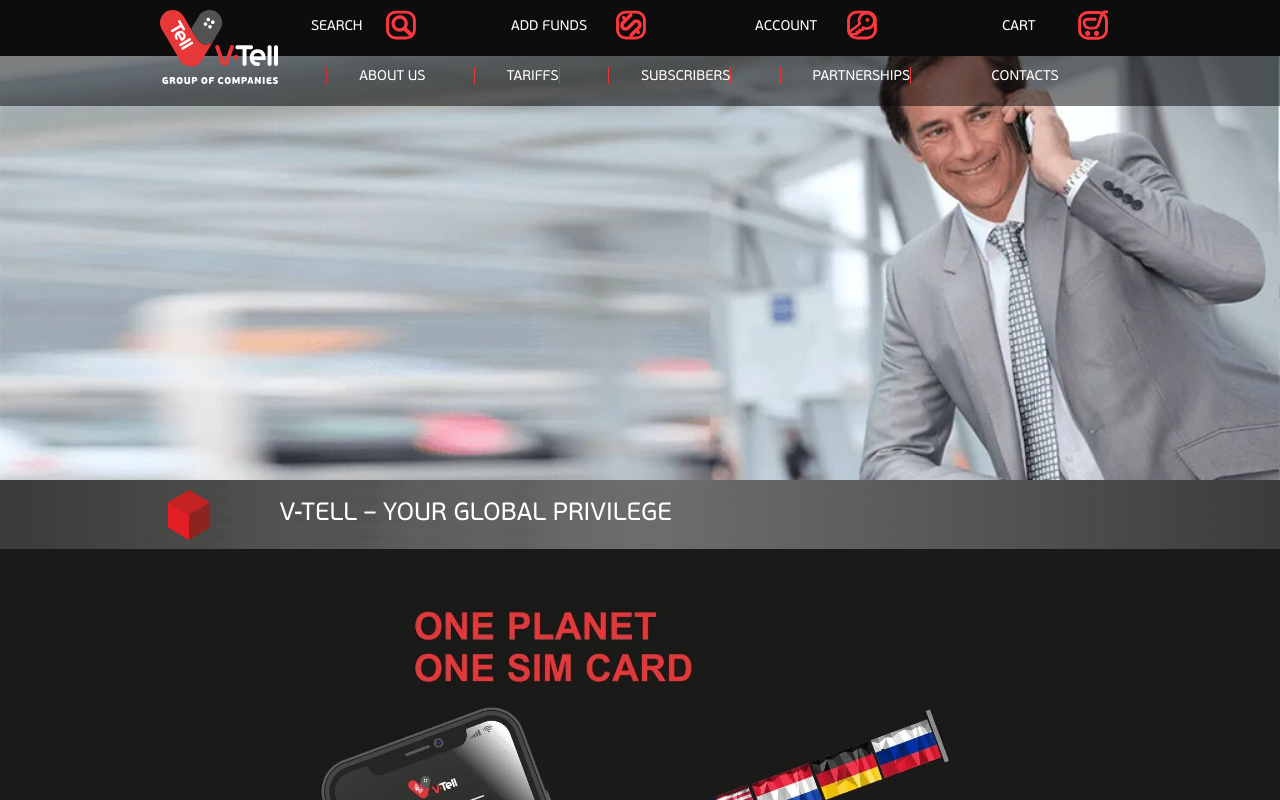
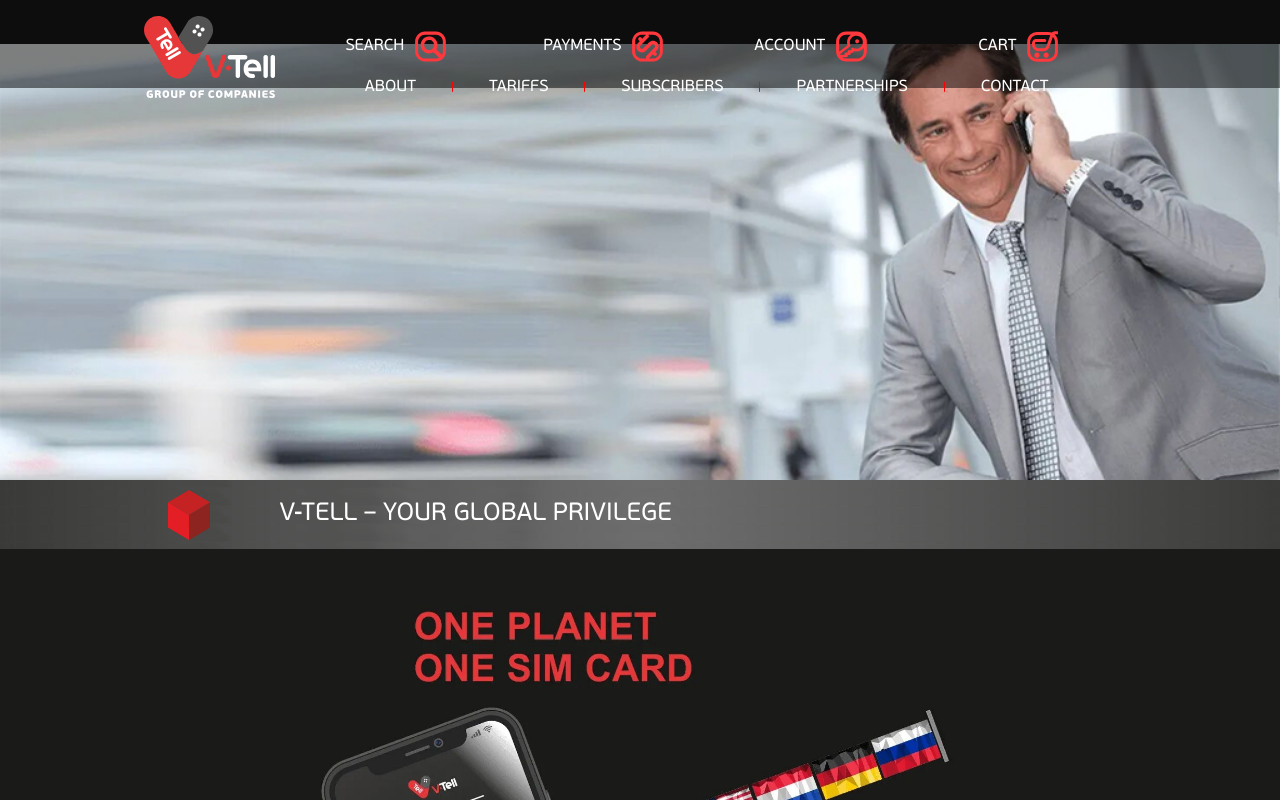
Before and after one commit to kdjordan/vtell, a Vue app: page / in a window 1280 px wide. Shown: the top 800 px of the page. Built offline with nearby package versions, Linux system fonts and the light colour scheme.

Commit message:
FEAT: nav nav reponsive close - swith to exp branch

```diff
--- a/src/components/Nav.vue
+++ b/src/components/Nav.vue
@@ -1,28 +1,54 @@
 <template>
-    <div class="menu-top">
-        <div class="row-bg"></div>
     <div class="nav">
-            <div class="logo">
+        <div class="nav-container">
+            <div class="nav-logo">
                 <a href="/">
-                    <img class="logo__img" src="../assets/nav/logo.svg" alt="">
+                    <img class="nav-logo__svg" src="../assets/nav/logo.svg" alt="">
                 </a>
             </div>
-            <div class="items">
-                <nav class="nav-first-row">
-                    <li class="search"><span>Search</span></li>
-                    <li class="payments"><span>Add Funds</span></li>
-                    <li class="account"><span>Account</span></li>
-                    <li class="cart"><span>Cart</span></li>
+            <div class="nav-menu__container">
+                <nav class="nav-menu__upper">
+                        <router-link class="nav-link nav-link__upper" to="/search">
+                            <span class="nav-link__upper--container">
+                                <div class="nav-link__upper--text">Search</div>
+                                <img class="icon" src="../assets/nav/search.svg" alt="">
+                            </span>
+                        </router-link>
+                        <router-link class="nav-link nav-link__upper" to="/payments">
+                        <span class="nav-link__upper--container">
+                            <div class="nav-link__upper--text">Payments</div>
+                            <img class="icon" src="../assets/nav/payments.svg" alt="">
+                        </span>
+                        </router-link>
+                        <router-link class="nav-link nav-link__upper" to="/account">
+                        <span class="nav-link__upper--container">
+                            <div class="nav-link__upper--text">Account</div>
+                            <img class="icon" src="../assets/nav/account.svg" alt="">
+                        </span>
+                        </router-link>
+                        <router-link class="nav-link nav-link__upper" to="/cart">
+                        <span class="nav-link__upper--container">
+                            <div class="nav-link__upper--text">Cart</div>
+                            <img class="icon" src="../assets/nav/cart.svg" alt="">
+                        </span>
+                        </router-link>
                 </nav>
-                <nav class="nav-second-row">
-                    <li><span class="first">About Us</span></li>
-                    <li><span class="all">Tariffs</span></li>
-                    <li><span class="all">Subscribers</span></li>
-                    <li><span class="all">Partnerships</span></li>
-                    <li><span class="last">Contacts</span></li>
+                <nav class="nav-menu__lower">
+                    <span class="vert-border ghost"></span>
+                    <router-link class="nav-link nav-link__lower" to="/about">About</router-link>
+                    <span class="vert-border"></span>
+                    <router-link class="nav-link nav-link__lower" to="/tariffs">Tariffs</router-link>
+                    <span class="vert-border"></span>
+                    <router-link class="nav-link nav-link__lower" to="/subscribers">Subscribers</router-link>
+                    <span class="vert-border"></span>
+                    <router-link class="nav-link nav-link__lower" to="/partnerships">Partnerships</router-link>
+                    <span class="vert-border"></span>
+                    <router-link class="nav-link nav-link__lower" to="/contacts">Contact</router-link>
+                    <span class="vert-border ghost"></span>
                 </nav>
             </div>
         </div>
+
 
   </div>
 </template>
@@ -36,122 +62,134 @@
 <style lang="scss">
 @import '../scss/_variables.scss';
 
+.nav {
+    position: fixed;
+    width: 100%;
+    top: 0;
+    left: 0;
+    width: 100%;
+    height: 5.5%;
+    background: #0d0d0d;
 
-.nav-second-row {
-    width: 830px;
-    padding: 0;
-    list-style: none;
-    overflow: visible;
-    position: relative;
-    display: flex;
-    justify-content: space-evenly;
-    align-items: center;
-
-    & .all {
-        padding: 2px 0 0 32px;
-        border-left: 1px solid #e63739;
-        border-right: 1px solid #e63739;
-    }
-
-    & .first {
-        padding: 2px 0 0 32px;
-        border-left: 1px solid $red;
-    }
-
-    & .last {
-        padding: 2px 0 0 32px;
-        border-right: 1px solid $red;
+    &::after {
+        position: fixed;
+        top: 5.5%;
+        height: 5.5%;
+        content: "";
+        background: rgba(0, 0, 0, 0.5);
+        display: block;
+        width: 100%;
+        z-index: -1;
     }
 }
 
-.nav {
-    width: 960px;
-    display: inline-block;
-    position: relative;
+.nav-container {
+    max-width: 1024px;
+    display: flex;
     z-index: 2;
+    margin: 1rem auto;
+
+    // border: 1px solid red;
 }
 
-li {
-    list-style-type: none;
-    display: inline-block;
-    background-size: 30px 30px;
-    background-repeat: no-repeat;
-    background-position: right center;
-    text-align: left;
-    text-transform: uppercase;
-    height: 50px;
+.nav-logo {
+    width: 16%;
+    display: flex;
+    align-items: center;
+    justify-content: flex-end;
 
-    & > span {
-        font-size: 14px;
-        position: relative;
-        top: 17px;
+    transition: all .4s;
+
+    &__svg {
+        width: 80%;
+    }
+
+    :hover {
+        filter: opacity(80%);
     }
 }
 
-ul {
-    margin: 0 auto;
-    width: 100%;
-    overflow: hidden;
+.vert-border {
+    display: inline-block;
+    background: red;
+    width: 1px;
+    height: 50%;
+    transform: translateY(40%);
 }
 
-.menu-top {
-    height: auto;
-    margin: auto;
-    min-width: 1024px;
-    position: fixed;
-    top: 0;
+.nav-link {
+        color: white;
+        text-decoration: none;
+        text-transform: uppercase;
+
+    &__upper {
         width: 100%;
-    z-index: 1;
-    text-align: center;
-    background: rgba(0, 0, 0, 0.5);
-    padding: 0;
-}
-.row-bg {
-    position: fixed;
-    top: 0;
-    left: 0;
-    width: 100%;
-    height: 56px;
-    display: block;
-    background: #0d0d0d;
-    z-index: -1;
+        // border: 1px solid yellow;
+        list-style-type: none;
+        display: flex;
+        // justify-content: ;
+        align-items: center;
+        &:hover {
+            background: red;
         }
 
-.logo__img{
-    width: 118px;
-    float: left;
-    margin-top: 10px;
-    z-index: 5;
+        &--container {
+            width: 100%;
+            display: flex;
+            align-items: center;
+            justify-content: center;
+        }
     }
 
-.items {
+    &__lower {
+        // width: 100%;
+        // height: 100%;
+
+        &:hover {
+            background: red;
+        }
+    }
+}
+
+.nav-menu {
+    position: fixed;
+    width: 80%;
+
+    &__container {
+        display: flex;
+        flex-direction: column;
+        align-items: center;
+        justify-content: center;
         color: white;
         width: 830px;
-    float: left;
     }
 
-.search {
-    background-image: url('../assets/nav/search.svg');
-    margin-left: 33px;
-    width: 105px;
-}
-.payments {
-    background-image: url('../assets/nav/payments.svg');
-    margin-left: 95px;
-    width: 135px;
-}
-.account {
-    background-image: url('../assets/nav/account.svg');
-    margin-left: 109px;
-    width: 122px;
+    &__upper {
+        padding-top: 1%;
+        width: 100%;
+        display: flex;
+
+        // align-items: center;
+        // justify-content: center;
+
     }
 
-.cart {
-    background-image: url('../assets/nav/cart.svg');
-    margin-left: 125px;
-    width: 106px;
+    &__lower {
+        width: 100%;
+        padding-top: 2%;
+        // border: 1px solid yellow;
+        display: flex;
+        justify-content: space-evenly;
     }
 
+}
 
+.ghost {
+    background: transparent;
+}
 
+.icon {
+    width: 15%;
+    margin-left: 5%;
+}
 </style>
```
Lines whose indentation alone changed are shown as unchanged.
